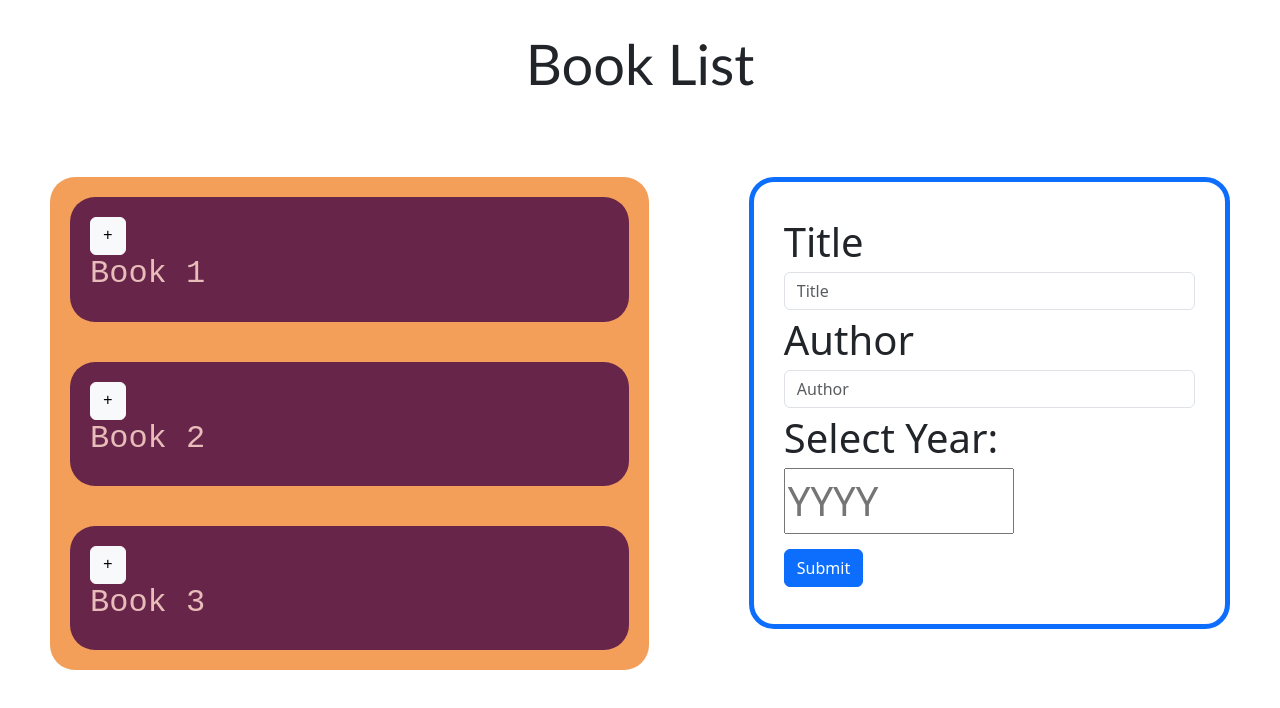
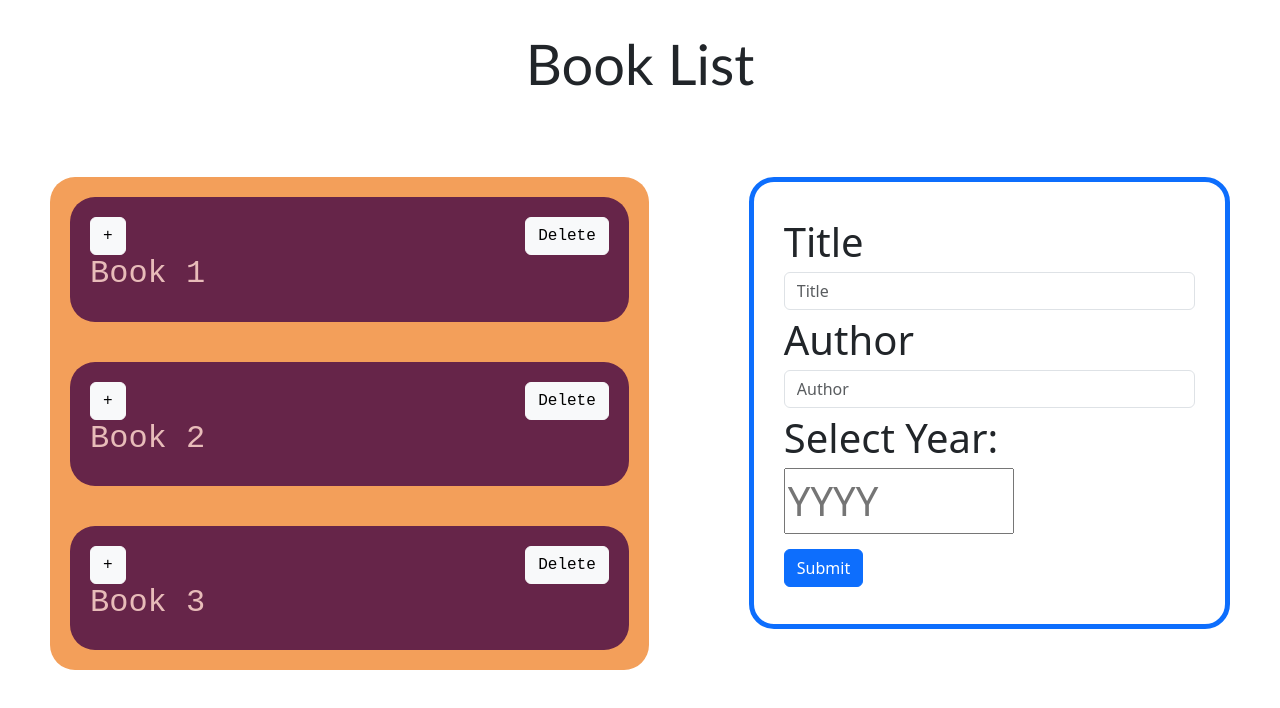
Before and after one commit to pesto-students/p13-manish-kumar-Anjani-22, a React (Create React App) app in the folder React/1st/: page / in a window 1280 px wide. Shown: the top 708 px of the page. Built offline with nearby package versions, Linux system fonts and the light colour scheme.

Commit message:
Assignment3 Book add remove functionality

```diff
--- a/React/1st/src/App.js
+++ b/React/1st/src/App.js
@@ -16,11 +16,17 @@ function App() {
   function addBook(book) {
     setBooks((prevbooks) => [...prevbooks, book]);
   }
+
+  function handleDelete(delTitle) {
+    setBooks((prevbooks) =>
+      prevbooks.filter((book) => book.title !== delTitle)
+    );
+  }
   return (
     <div>
       <Title title="Book List" className="title" />
       <div className="form">
-        <BookList books={books} />
+        <BookList books={books} onDelete={handleDelete} />
         <BookForm addBook={addBook} />
       </div>
     </div>
--- a/React/1st/src/Book.jsx
+++ b/React/1st/src/Book.jsx
@@ -1,9 +1,10 @@
 import React, { useState } from "react";
 
-export default function Book({ book }) {
+export default function Book({ book, onDelete }) {
   const [isOpen, setIsOpen] = useState(false);
   return (
     <div>
+      <div className="flex-Button-Container">
         <button
           class="btn btn-light"
           type="button"
@@ -16,6 +17,14 @@ export default function Book({ book }) {
           {" "}
           {isOpen ? "-" : "+"}
         </button>
+        <button
+          class="btn btn-light"
+          type="button"
+          onClick={() => onDelete(book.title)}
+        >
+          Delete
+        </button>
+      </div>
 
       <BookTitle bookTitle={book.title} />
       {isOpen && <BookDetail book={book} />}
--- a/React/1st/src/BookList.jsx
+++ b/React/1st/src/BookList.jsx
@@ -1,11 +1,11 @@
 import Book from "./Book";
 import React from "react";
 
-export default function BookList({ books }) {
+export default function BookList({ books, onDelete }) {
   return (
     <div className="flex-container ">
       {books.map((book) => (
-        <Book book={book} />
+        <Book book={book} onDelete={onDelete} />
       ))}
     </div>
   );
--- a/React/1st/src/style.css
+++ b/React/1st/src/style.css
@@ -41,3 +41,8 @@ form {
   border-radius: 25px;
   font-size: 40px;
 }
+
+.flex-Button-Container {
+  display: flex;
+  justify-content: space-between;
+}
```
Lines whose indentation alone changed are shown as unchanged.
